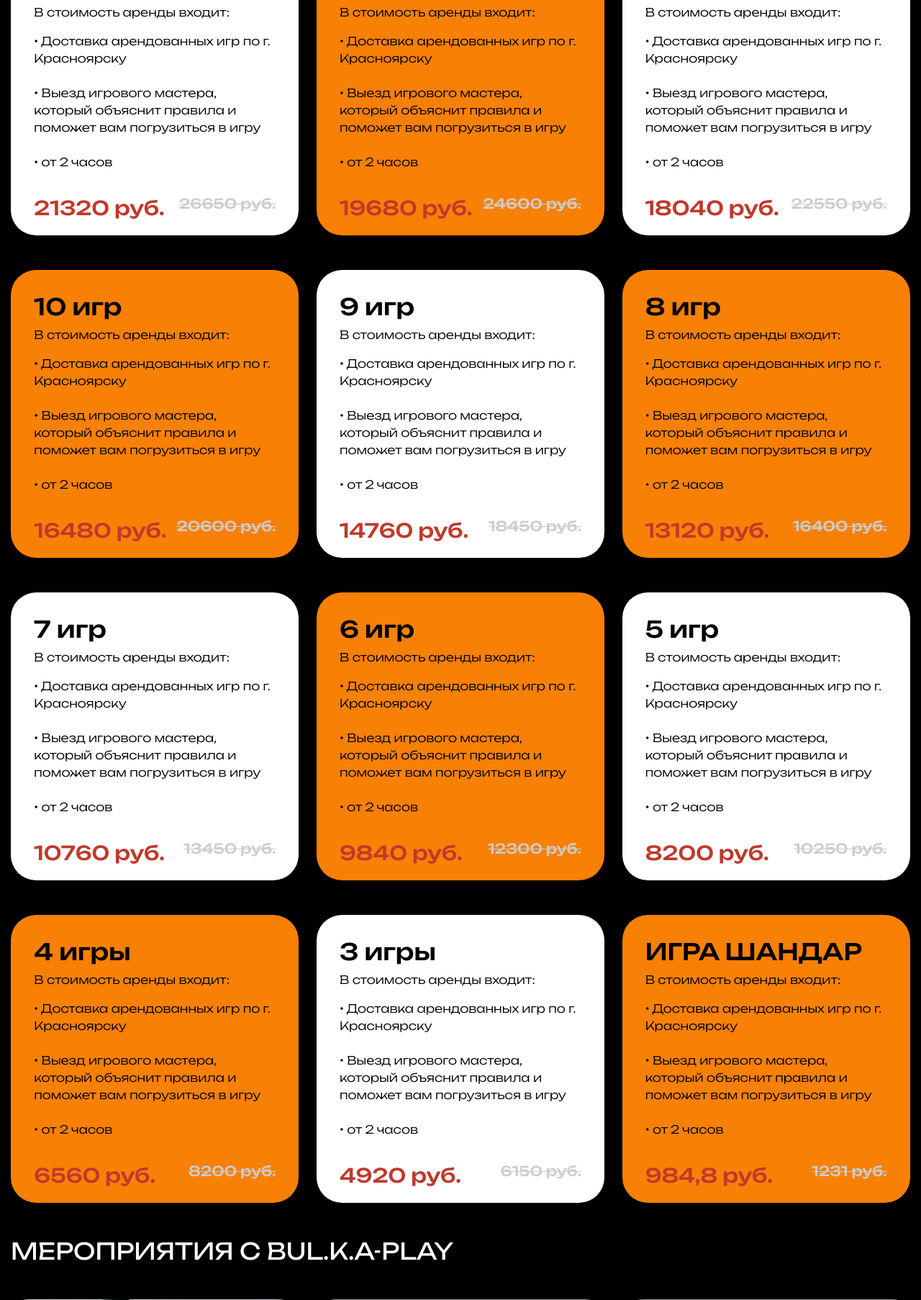
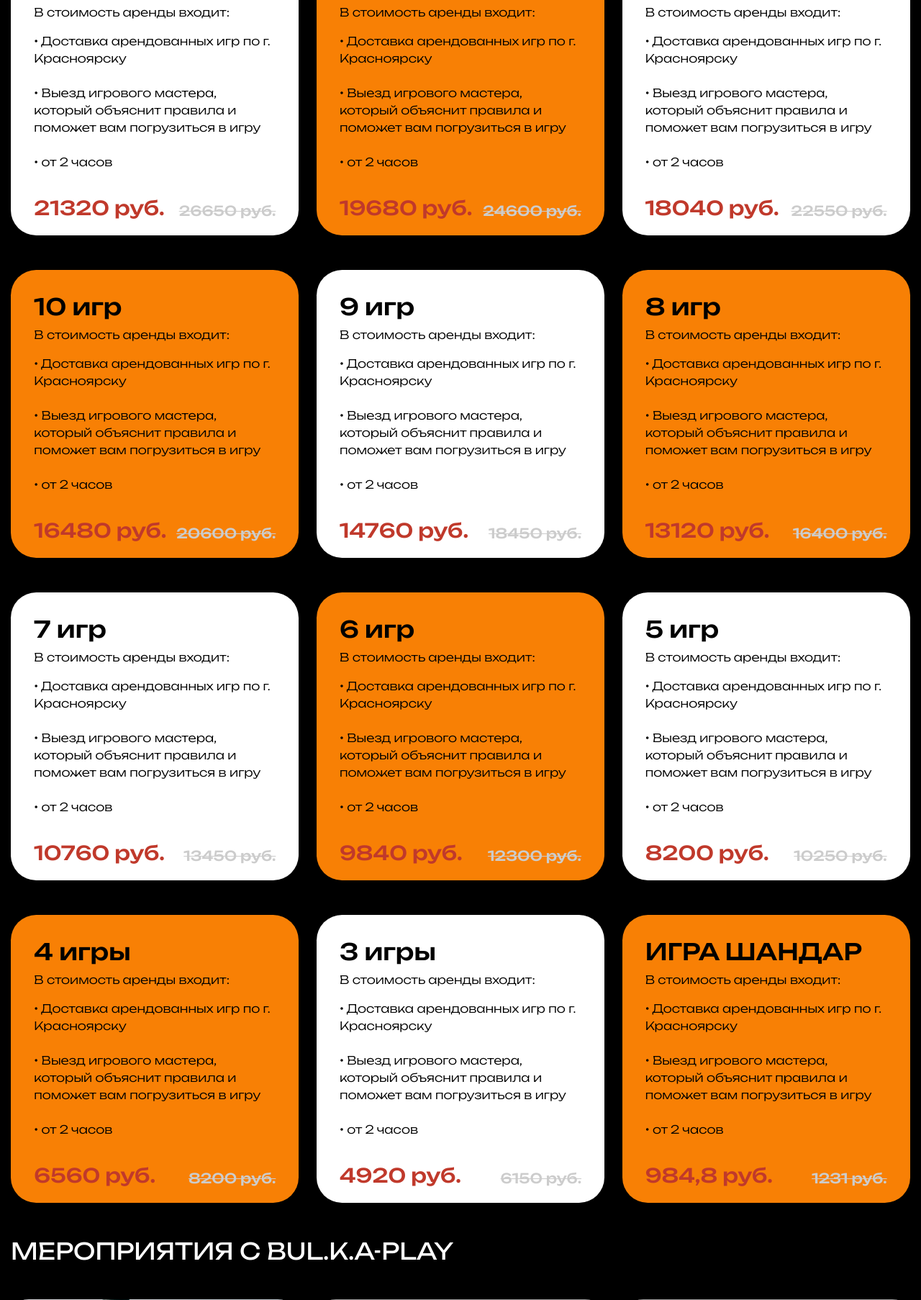
Before and after one commit to ToHellForever/bulka_play_2, a Django app: page /rental-catalog/ in a window 1280 px wide. Shown: the part 1605-3411 px from the top of the page at 72% size. Run offline with Django 5.2, Linux system fonts and the light colour scheme; data comes from the database, SQL or seed files in the repository; some libraries are stand-ins or nearby versions; some web fonts are replaced; grey boxes are pictures that could not be loaded.

Commit message:
выровнял ценник в аренде

```diff
--- a/static/css/main.css
+++ b/static/css/main.css
@@ -141,11 +141,13 @@ body {
   color: #cccccc;
   text-decoration: line-through;
   font-size: 1.2rem;
+  vertical-align: middle;
 }
 
 .arend-discounted-price {
   color: #c0392b;
-    font-size: 1.7rem;
+  font-size: 1.7rem;
+  vertical-align: middle;
 }
 
 /* Стили для скидок в альтернативном стиле аренды */
@@ -183,3 +185,17 @@ div.game-card-rental.style-2 .arend-discounted-price {
   color: #c0392b;
     font-size: 1.7rem;
 }
+.arend-original-price {
+    margin-top: 10px;
+}
+
+/* Альтернативный стиль для карточек аренды - более специфичный и заметный */
+div.game-card-rental.style-2 {
+    background: white;
+}
+
+
+/* Стили для описания в альтернативном стиле */
+div.game-card-rental.style-2 p.arend-card-description {
+    color: black;
+}
--- a/static/css/pages/rental_catalog.css
+++ b/static/css/pages/rental_catalog.css
@@ -142,14 +142,3 @@
     color: white;
     transition: transform 0.3s ease;
 }
-
-/* Альтернативный стиль для карточек аренды - более специфичный и заметный */
-div.game-card-rental.style-2 {
-    background: white;
-}
-
-
-/* Стили для описания в альтернативном стиле */
-div.game-card-rental.style-2 p.arend-card-description {
-    color: black;
-}
```
